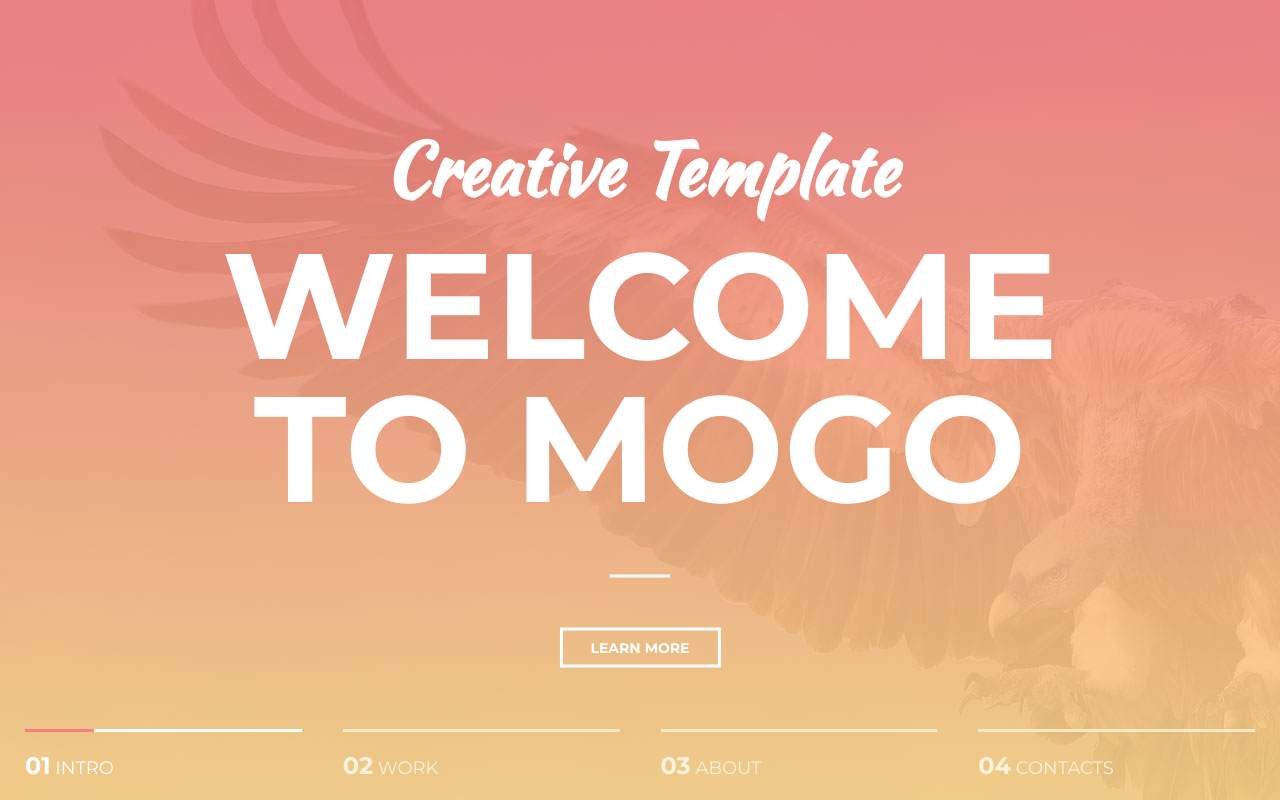
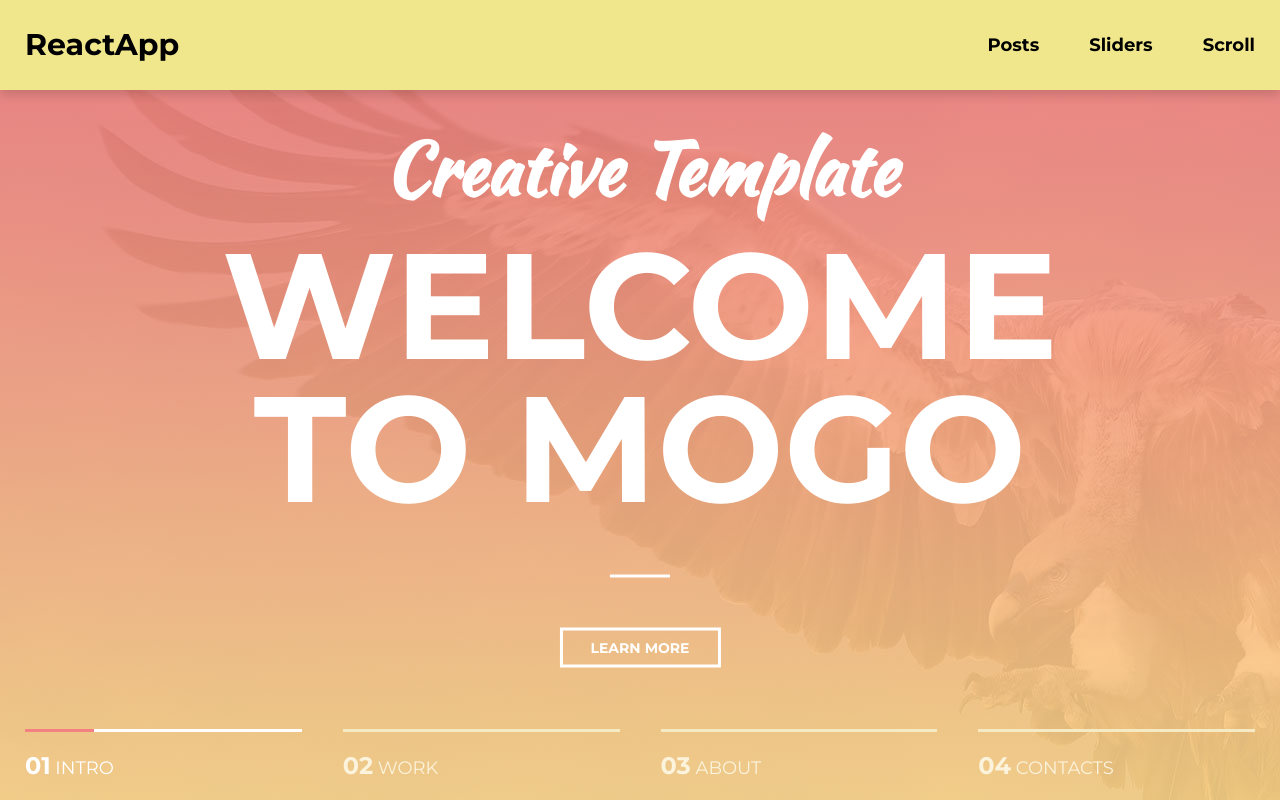
Before and after one commit to LightScrool/react-app, a React (Create React App) app: page /sliders in a window 1280 px wide. Built offline with nearby package versions, Linux system fonts and the light colour scheme.

Commit message:
files location changes

```diff
--- a/src/App.js
+++ b/src/App.js
@@ -7,6 +7,7 @@ import SlidersPage from "./Pages/SlidersPage";
 function App() {
     return (
         <>
+            <Header/>
             <BrowserRouter>
                 <Routes>
                     <Route path="/posts" element={<PostsPage/>}/>
--- a/src/Components/MySlider/MySlider.jsx
+++ b/src/Components/MySlider/js/MySlider.jsx
@@ -1,5 +1,5 @@
 import React from 'react';
-import './MySlider.css'
+import '../styles/MySlider.css'
 import MySliderSlide from "./MySliderSlide";
 
 const MySlider = ({data, activeSlide}) => {
--- a/src/Components/MySlider/MySliderDot.jsx
+++ b/src/Components/MySlider/js/MySliderDot.jsx
@@ -1,5 +1,5 @@
 import React from 'react';
-import './MySliderDot.css';
+import '../styles/MySliderDot.css';
 
 const MySliderDot = ({data, index, activeSlide, setActiveSlide}) => {
     return (
--- a/src/Components/MySlider/MySliderDots.jsx
+++ b/src/Components/MySlider/js/MySliderDots.jsx
@@ -1,5 +1,5 @@
 import React from 'react';
-import './MySliderDots.css'
+import '../styles/MySliderDots.css'
 import MySliderDot from "./MySliderDot";
 
 const MySliderDots = ({data, activeSlide, setActiveSlide}) => {
--- a/src/Components/MySlider/MySliderSlide.jsx
+++ b/src/Components/MySlider/js/MySliderSlide.jsx
@@ -1,5 +1,5 @@
 import React from 'react';
-import './MySliderSlide.css'
+import '../styles/MySliderSlide.css'
 
 const MySliderSlide = ({data, index, activeSlide}) => {
     return(
--- a/src/Pages/SlidersPage.jsx
+++ b/src/Pages/SlidersPage.jsx
@@ -1,11 +1,11 @@
 import React, {useState} from 'react';
 import "../styles/SlidersPage.css"
 import Container from "../Components/UI/Container/Container";
-import MySliderSlide from "../Components/MySlider/MySliderSlide";
-import MySliderDots from "../Components/MySlider/MySliderDots";
+import MySliderSlide from "../Components/MySlider/js/MySliderSlide";
+import MySliderDots from "../Components/MySlider/js/MySliderDots";
 import {MySliderData} from '../data';
 import {CSSTransition, SwitchTransition} from "react-transition-group";
-import MySlider from "../Components/MySlider/MySlider";
+import MySlider from "../Components/MySlider/js/MySlider";
 
 const SlidersPage = () => {
     const [data, setData] = useState(MySliderData);
```
Also changed, not shown: src/Components/MySlider/styles/MySlider.css (renamed from src/Components/MySlider/MySlider.css), src/Components/MySlider/styles/MySliderDot.css (renamed from src/Components/MySlider/MySliderDot.css), src/Components/MySlider/styles/MySliderDots.css (renamed from src/Components/MySlider/MySliderDots.css), src/Components/MySlider/styles/MySliderSlide.css (renamed from src/Components/MySlider/MySliderSlide.css).
